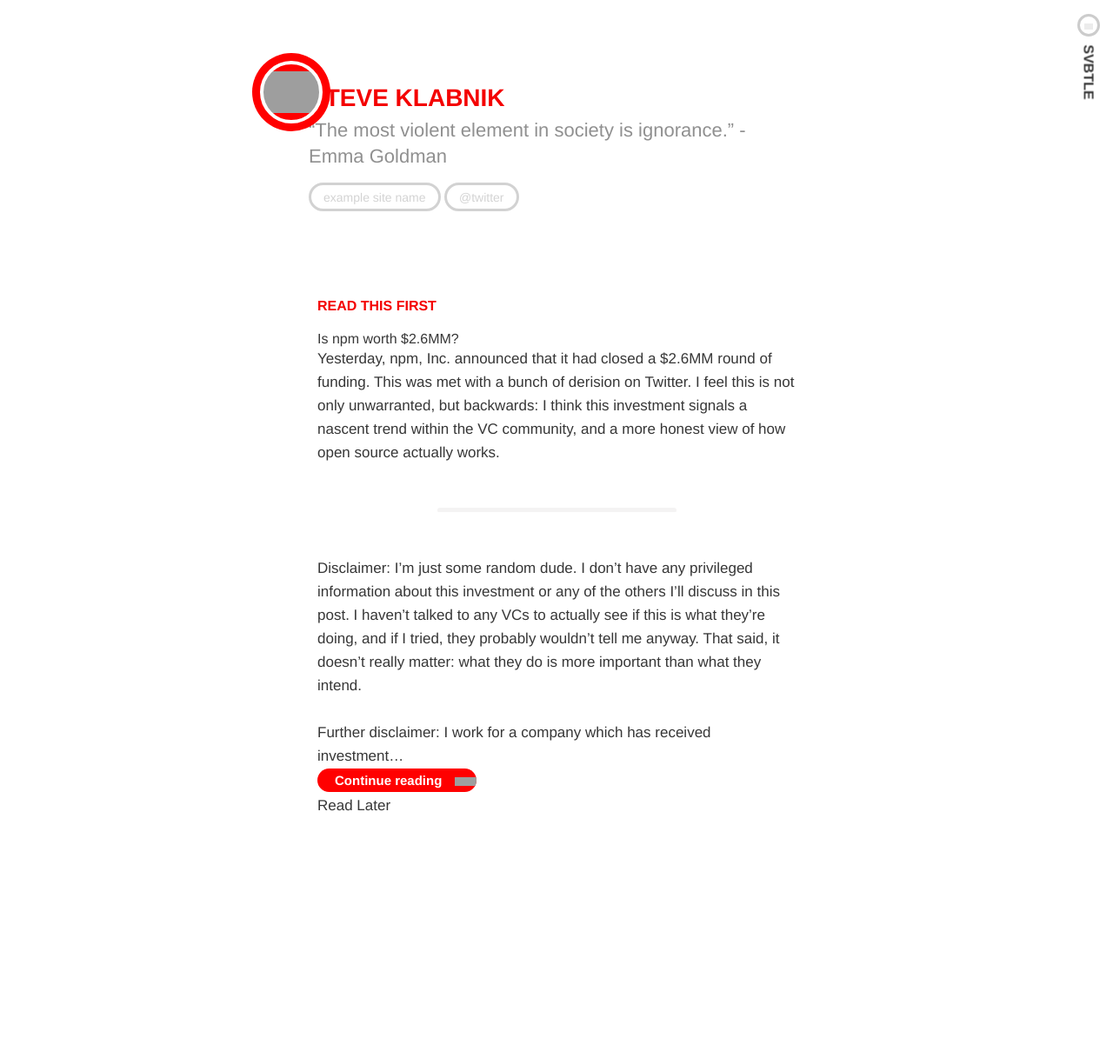
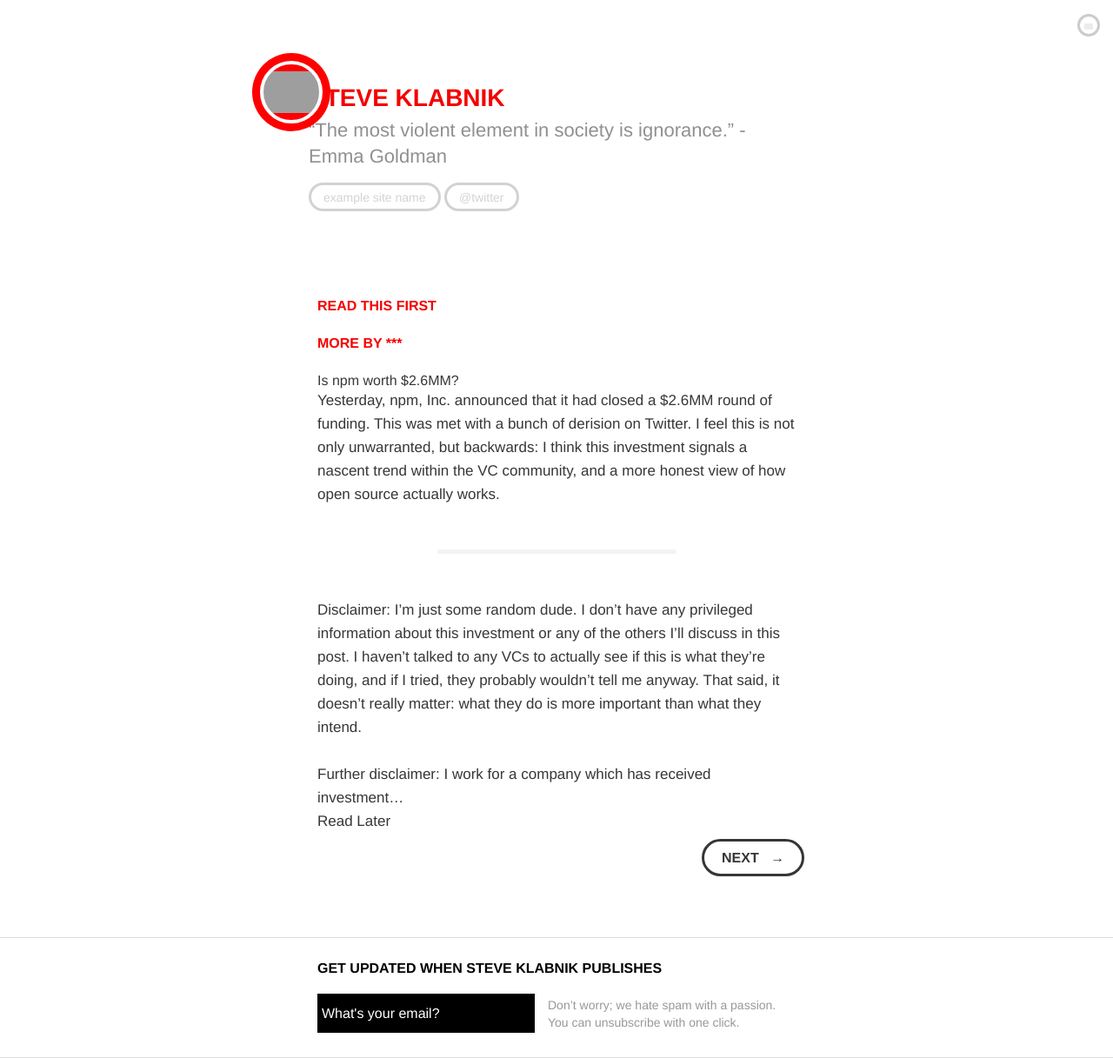
Before and after one commit to orlando/svbtle-jekyll, a Jekyll site: the page built from _posts/2013-12-07-my-new-shiny-post.markdown, in a window 1280 px wide. Shown: the whole page at 87% size. Built offline with Jekyll 4.4.1, drawn with Linux system fonts in a browser that asks for light colours; Markdown is read by kramdown in place of the engine named in the settings; before the commit the page ends 940 px from its top, so only the background shows below that; grey boxes are pictures that could not be loaded.

Commit message:
Style main view footer and some layouts

```diff
--- a/_includes/post_index.html
+++ b/_includes/post_index.html
@@ -5,6 +5,8 @@
     {{ content }}
   {% else %}
     {{ post.content }}
+    <a class="read-more button" href="#">Continue reading</a>
+    <a class="read-more is-uppercase" href="#">Continue →</a>
   {% endif %}
   {% if site.data.svbtle.enable_kudos %}
     <script>
@@ -13,5 +15,5 @@
       });
     </script>
   {% endif %}
+  <hr class="article-separator">
 </article>
-<hr class="article-separator">
--- a/_layouts/base.html
+++ b/_layouts/base.html
@@ -63,6 +63,35 @@
         <span class="is-uppercase">read this first</span>
         {{content}}
       </div>
+
+      <nav class="pagination">
+        <span class="next">
+          <a href="/page/2" rel="next">Next&nbsp;&nbsp;&nbsp;→</a>
+        </span>
+      </nav>
+
+      <div class="line"></div>
+      <div class="subscribe-container">
+        <p class="title">Get updated when Steve Klabnik publishes</p>
+          <form accept-charset="UTF-8" action="/subscriptions" class="new_subscription" data-remote="true"
+          id="new_subscription" method="post">
+            <div style="margin:0;padding:0;display:inline">
+              <input name="utf8" type="hidden" value="✓">
+            </div>
+            <div class="subscribe-label">
+              <input class="pane_input autosize labeled" id="subscription_email" name="subscription[email]" placeholder="What's your email?" size="30" type="email">
+            </div>
+            <p class="notify">
+              Don’t worry; we hate spam with a passion.<br>
+              You can unsubscribe with one click.
+            </p>
+            <a href="#subscribe" class="buttonize submit_form subscribe_submit" style="display: none;">
+              Subscribe
+            </a>
+          </form>
+      </div>
+      <div class="line"></div>
+
     </div>
 
     <div class="side-nav-container">
--- a/_posts/2013-10-03-a-30-minute-introduction-to-rust.markdown
+++ b/_posts/2013-10-03-a-30-minute-introduction-to-rust.markdown
@@ -12,5 +12,3 @@
 <hr>
 
 Rust is a systems programming language that focuses on strong compile-time correctness guarantees. It improves upon the ideas other systems languages like C++, D, and Cyclone by providing very strong guarantees and explicit control over the life cycle of memory. Strong memory guarantees make writing correct concurrent Rust code...
-
-<a class="read-more is-uppercase" href="#">Continue →</a>
--- a/_posts/2013-12-07-my-new-shiny-post.markdown
+++ b/_posts/2013-12-07-my-new-shiny-post.markdown
@@ -15,5 +15,3 @@
 <br>
 
 Further disclaimer: I work for a company which has received investment...
-
-<a class="read-more button" href="#">Continue reading</a>
--- a/_posts/2013-9-03-rust-is-surprisingly-expressive.markdown
+++ b/_posts/2013-9-03-rust-is-surprisingly-expressive.markdown
@@ -22,5 +22,3 @@
 > => 2009-12-26 09:57:02 -0800
 > irb(main):003:0> 2.days.ago
 > => 2009-12-26 09:57:04 -0800
-
-<a class="read-more is-uppercase" href="#">Continue →</a>
--- a/assets/stylesheets/styles.css
+++ b/assets/stylesheets/styles.css
@@ -11,6 +11,22 @@
 
 * {
   box-sizing: border-box;
+}
+
+::-webkit-input-placeholder {
+  color: white;
+}
+
+:-moz-placeholder { /* Firefox 18- */
+  color: white;
+}
+
+::-moz-placeholder {  /* Firefox 19+ */
+  color: white;
+}
+
+:-ms-input-placeholder {
+  color: white;
 }
 
 .main-container {
@@ -135,6 +151,12 @@
   color: #f4f3f3;
 }
 
+.article-separator {
+  max-width: none;
+  width: 50vw;
+  margin-left: -10%;
+}
+
 .posts-container {
   display: block;
   position: relative;
@@ -142,11 +164,16 @@
   margin: 100px auto 0;
 }
 
+article:nth-child(3)::before {
+  content: "MORE BY ***"
+}
+
+article:nth-child(3)::before,
 .posts-container span {
   color:#F40000;
   display: block;
   font-weight: bold;
-  margin: 25px 0 20px;
+  margin: 25px 0 25px;
 }
 
 #posts article {
@@ -188,18 +215,38 @@
   font-size: 19px;
 }
 
+article:nth-child(2) .article-separator{
+  display: none;
+  visibility: hidden;
+}
+
+article:nth-child(2) a.read-more{
+  display: none;
+}
+
+article:nth-child(2) a.read-more.button{
+  display: block;
+}
+
+article a.read-more.button{
+  display: none;
+}
+
 a.read-more {
   line-height: 27px;
   font-size: 17px;
   color: red;
   font-weight: bold;
+  margin-top: 50px;
+  display: block;
+  max-width: 182px;
 }
 
 a.read-more.button{
   line-height: 30px;
   color: white;
   font-size: 15px;
-  padding: 5px 40px 5px 20px;
+  padding: 0px 40px 0px 20px;
   background-color: red;
   border-radius: 40px;
   background-image: url(https://dtu1xr3i3b2a1.cloudfront.net/cargo/icons/arrow_right_padded-8dc031e52ae66d541aca2f2d44c6863c.png);
@@ -242,7 +289,10 @@
 }
 
 .side-nav-container:hover .side-nav__button {
-  border: 3px solid #363636;
+  opacity: 1;
+  background-image: url(https://dtu1xr3i3b2a1.cloudfront.net/cargo/icons/x_black_2x-6906acfa952d431ed14dbc82c656f72c.png);
+  background-position: 5px 5px;
+  background-size: 10px 10px;
 }
 
 .side-nav .top {
@@ -295,6 +345,8 @@
 
 .side-nav__button:hover {
   opacity: 1;
+  background-image: url(https://dtu1xr3i3b2a1.cloudfront.net/cargo/icons/x_black_2x-6906acfa952d431ed14dbc82c656f72c.png);
+  background-position: 5px 8px;
 }
 
 .nav-profile-links {
@@ -328,6 +380,93 @@
   transition-duration: 0.3s;
   transition-property: all;
   transition-timing-function: cubic-bezier(0.165, 0.63, 0.14, 0.82);
+  display: none;
+}
+
+/* Pagination */
+
+nav.pagination {
+  padding: 40px;
+  padding-top: 20px;
+  padding-bottom: 100px;
+  max-width: 650px;
+  margin: 0 auto;
+  color: #363636;
+}
+
+nav.pagination span.next a,
+nav.pagination span.prev a {
+  padding: 10px;
+  padding-left: 20px;
+  padding-right: 20px;
+  border-radius: 30px;
+  -moz-border-radius: 30px;
+  -webkit-border-radius: 30px;
+  font-weight: 700;
+  text-transform: uppercase;
+  border: 3px solid;
+}
+
+nav.pagination span.next {
+  display: block;
+  float: right;
+}
+
+/*subscribe*/
+
+.subscribe-container {
+  display: block;
+  padding-top: 10px;
+  padding-bottom: 30px;
+  margin: 0 auto;
+  min-width: 0;
+  max-width: 550px;
+  padding-right: 0;
+  padding-left: 0;
+  margin-bottom: 0;
+}
+
+.subscribe-container p.title {
+  text-transform: uppercase;
+  font-weight: 700;
+  color: #000;
+  letter-spacing: 0;
+  padding-right: 15px;
+  line-height: 19px;
+  margin-top: 15px;
+  display: inline-block;
+  margin-bottom: 0;
+  font-size: 16px;
+}
+
+form {
+  display: block;
+}
+
+.subscribe-label {
+  width: 250px;
+  float: left;
+  margin-right: 15px;
+  padding-left: 5px;
+  background-color: black;
+  height: 45px;
+  color: white;
+}
+
+.subscribe-label input {
+  border: none;
+  background-color: transparent;
+  height: 45px;
+  color: white;
+}
+
+p.notify {
+  padding-top: 3px;
+  font-size: 14px;
+  line-height: 20px;
+  padding-left: 20px;
+  color: #989898;
+  margin-top: 20px;
 }
 
 /* Modifiers */
@@ -343,3 +482,9 @@
 .kudo {
   display: none;
 }
+
+.line {
+  height: 1px;
+  width: 100%;
+  background-color: rgba(144, 144, 144, .3);
+}
```
